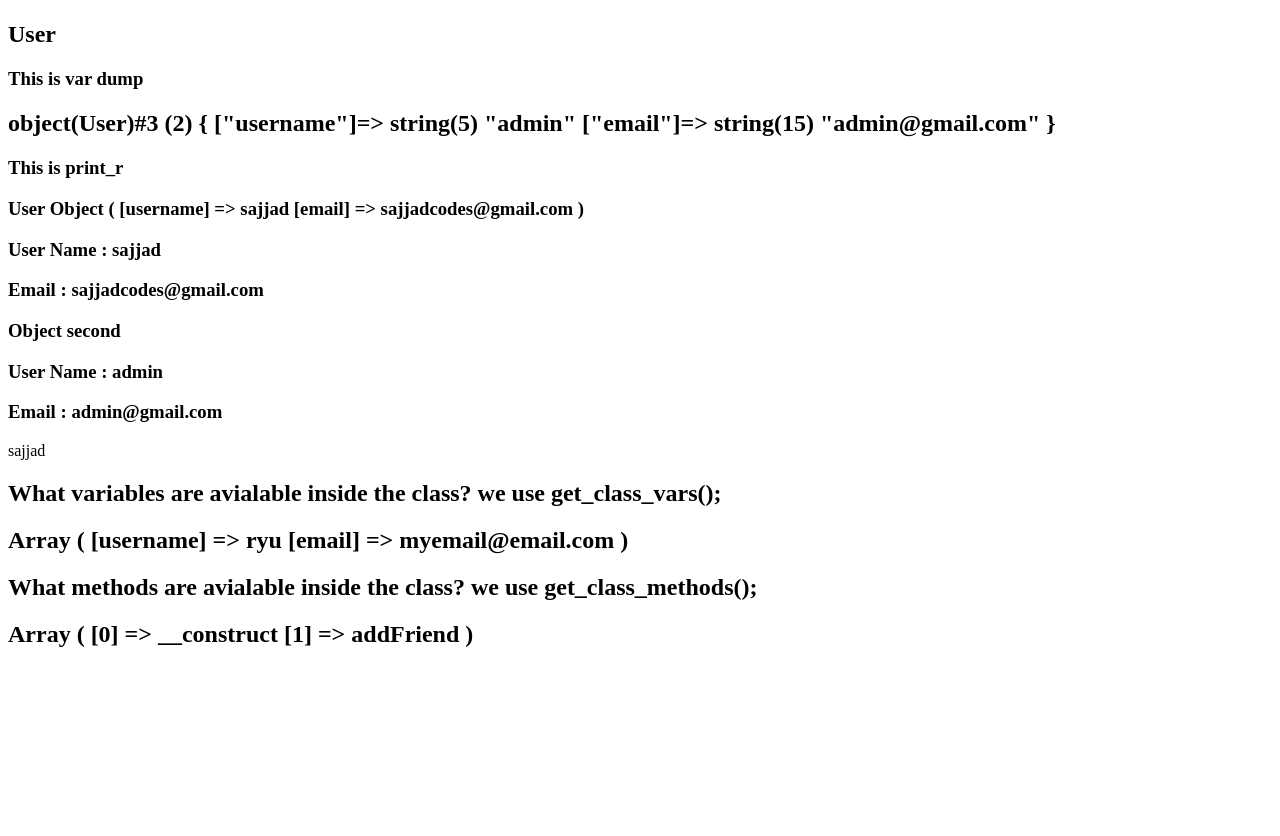
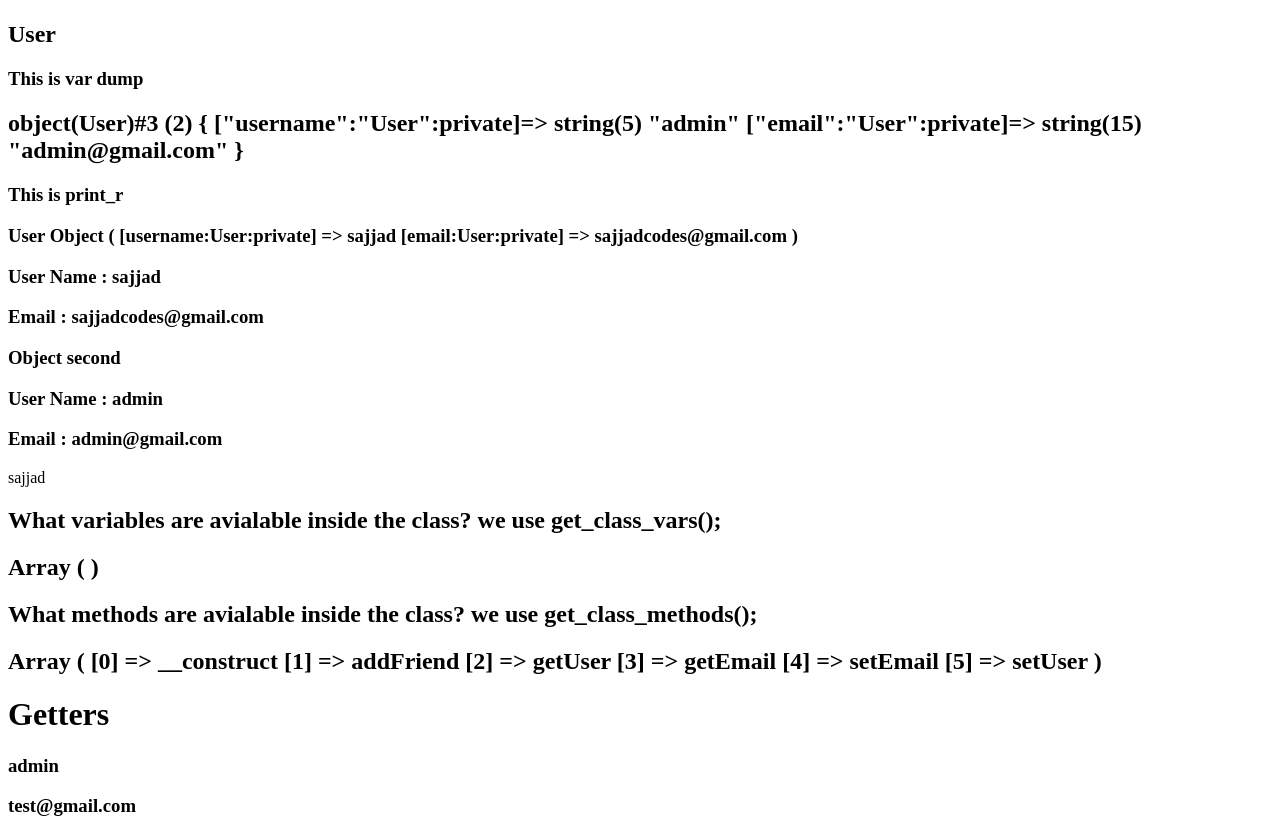
Before and after one commit to sajjadcodes/PHP-Roadmap-For-beginner, a PHP site: page / in a window 1280 px wide. Before the commit the page ends 647 px from the top, so only its background shows below. Run offline with PHP 8.4, Linux system fonts and the light colour scheme.

Commit message:
getter and setters

```diff
--- a/OOP For Beginner/Index.php
+++ b/OOP For Beginner/Index.php
@@ -28,13 +28,13 @@
     <h3>This is print_r</h3>
     <h3><?php print_r($obj);?></h3>
 
-    <h3>User Name : <?php echo $obj->username;?></h3>
-    <h3>Email : <?php echo $obj->email;?></h3>
+    <h3>User Name : <?php echo $obj->getUser();?></h3>
+    <h3>Email : <?php echo $obj->getEmail();?></h3>
 
     <h3>Object second</h3>
 
-    <h3>User Name : <?php echo $obj1->username;?></h3>
-    <h3>Email : <?php echo $obj1->email;?></h3>
+    <h3>User Name : <?php echo $obj1->getUser();?></h3>
+    <h3>Email : <?php echo $obj1->getEmail();?></h3>
 
     <?php echo $obj->addFriend();?>
 
@@ -45,5 +45,16 @@
     <h2>What methods are avialable inside the class? we use get_class_methods();</h2>
 
     <h2><?php print_r(get_class_methods('User'));?></h2>
+
+    <h1>Getters</h1>
+    <?php
+
+    $obj1->setEmail('test@gmail.com');
+
+    ?>
+    <h3><?php echo $obj1->getUser();?></h3>
+    <h3><?php echo $obj1->getEmail();?></h3>
+
+
 </body>
 </html>
--- a/OOP For Beginner/userClass.php
+++ b/OOP For Beginner/userClass.php
@@ -26,10 +26,10 @@
 class User {
 
     // properties
+    //access modifier, private, public , protected
+    private $username = 'ryu';
 
-    public $username = 'ryu';
-
-    public $email = "myemail@email.com";
+    private $email = "myemail@email.com";
     //constructor
     public function __construct($user,$email){
 
@@ -47,4 +47,42 @@ class User {
     }
 
 
+    // access more control way by using getter= return and setter = assign value
+
+    //getters
+
+    public function getUser(){
+            return $this->username;
+    }
+
+    public function getEmail(){
+
+        return $this->email;
+
+    }
+
+    //setters
+
+    public function setEmail($email){
+
+        if(strpos($email,'@') > -1){
+
+            $this->email = $email;
+
+        }
+        else{
+
+            echo "Please enter email address";
+        }
+
+    }
+
+
+    public function setUser($user){
+
+
+
+    }
+
+
 }
```
